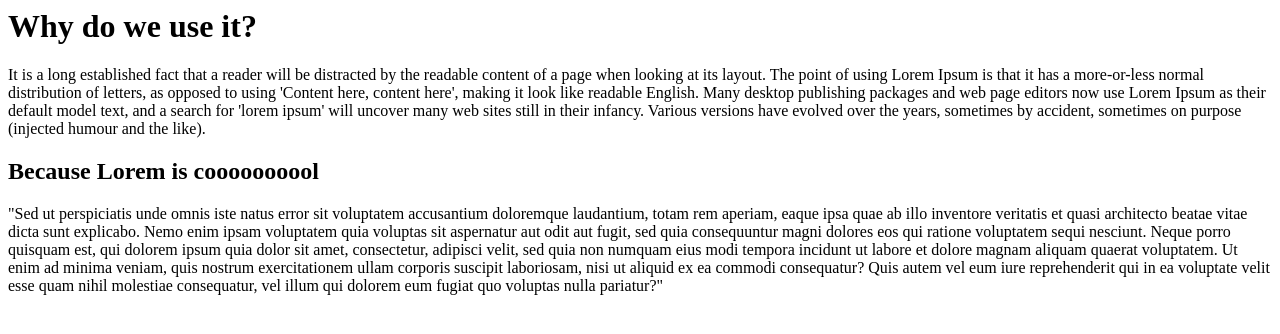
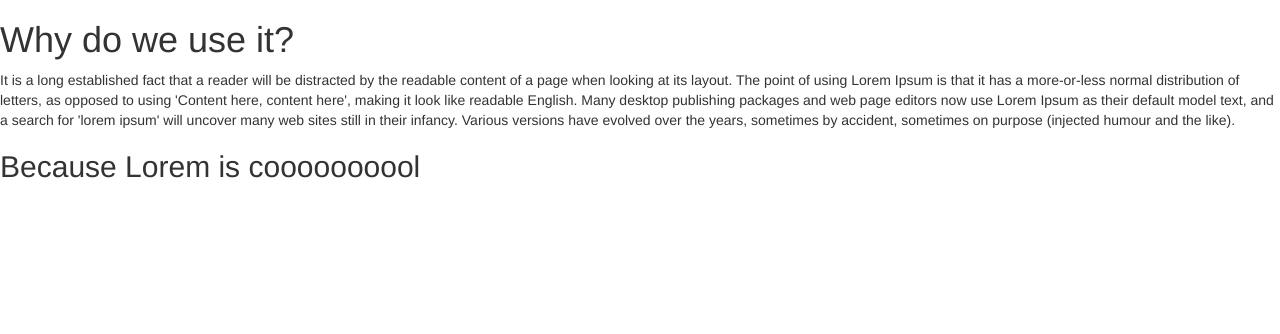
Before and after one commit to albertbahia/testRepo, a plain HTML site: page index.html in a window 1280 px wide. Drawn offline with nearby package versions, Linux system fonts and the light colour scheme.

Commit message:
added bootstrap and jquery CDN and removed second lorem paragraph from index.html

```diff
--- a/index.html
+++ b/index.html
@@ -1,17 +1,15 @@
 <!doctype html5>
 <html>
 <head>
-	<meta>
+	<meta charset="UTF-8">
 		<title></title>
-	</meta>
+		<link rel="stylesheet" href="https://maxcdn.bootstrapcdn.com/bootstrap/3.3.6/css/bootstrap.min.css" integrity="sha384-1q8mTJOASx8j1Au+a5WDVnPi2lkFfwwEAa8hDDdjZlpLegxhjVME1fgjWPGmkzs7" crossorigin="anonymous">
+		<script src="https://code.jquery.com/jquery-2.2.1.min.js"></script>
 </head>
 <body>
 	<h1>Why do we use it?</h1>
 	<p>It is a long established fact that a reader will be distracted by the readable content of a page when looking at its layout. The point of using Lorem Ipsum is that it has a more-or-less normal distribution of letters, as opposed to using 'Content here, content here', making it look like readable English. Many desktop publishing packages and web page editors now use Lorem Ipsum as their default model text, and a search for 'lorem ipsum' will uncover many web sites still in their infancy. Various versions have evolved over the years, sometimes by accident, sometimes on purpose (injected humour and the like).
 	</p>
 	<h2> Because Lorem is coooooooool</h2>
-	<p>
-	"Sed ut perspiciatis unde omnis iste natus error sit voluptatem accusantium doloremque laudantium, totam rem aperiam, eaque ipsa quae ab illo inventore veritatis et quasi architecto beatae vitae dicta sunt explicabo. Nemo enim ipsam voluptatem quia voluptas sit aspernatur aut odit aut fugit, sed quia consequuntur magni dolores eos qui ratione voluptatem sequi nesciunt. Neque porro quisquam est, qui dolorem ipsum quia dolor sit amet, consectetur, adipisci velit, sed quia non numquam eius modi tempora incidunt ut labore et dolore magnam aliquam quaerat voluptatem. Ut enim ad minima veniam, quis nostrum exercitationem ullam corporis suscipit laboriosam, nisi ut aliquid ex ea commodi consequatur? Quis autem vel eum iure reprehenderit qui in ea voluptate velit esse quam nihil molestiae consequatur, vel illum qui dolorem eum fugiat quo voluptas nulla pariatur?"
-	</p>
 </body>
 </html>
```
